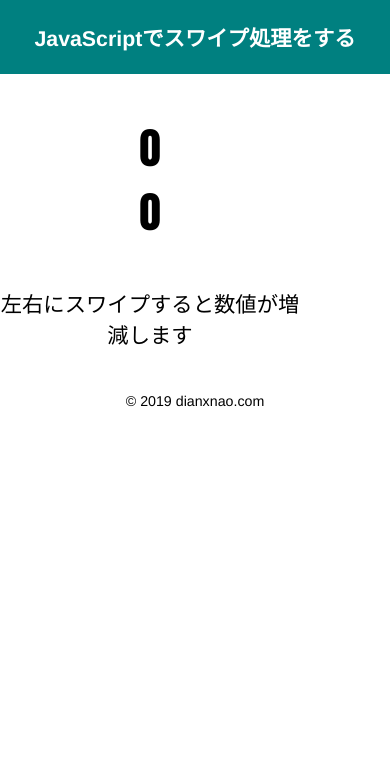
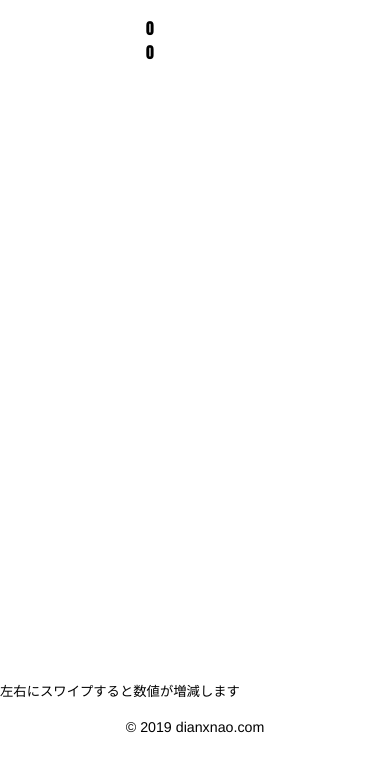
Before and after one commit to tanaka683/magic_browser, a plain HTML site: page index.html in a window 390 px wide. Drawn offline with Linux system fonts and the light colour scheme.

Commit message:
デバッグ用タップスタートのX，Yを出力(css調整)

```diff
--- a/index.html
+++ b/index.html
@@ -10,9 +10,9 @@
 <body>
     <script src="swipe.js" type="text/javascript"></script>
     <script src="mode_cal.js" type="text/javascript"></script>
-    <header>
+    <!-- <header>
         <h1>JavaScriptでスワイプ処理をする</h1>
-    </header>
+    </header> -->
 
     <div id="contents">
         <div id="number">
--- a/mode_cal.js
+++ b/mode_cal.js
@@ -0,0 +1,12 @@
+var mode_val=null;//モード格納用　0:ランダム，1:マーク，2:数字１，3:数字２
+var show_text=null;//出力するテキストリスト
+
+function model_cal(swipe_num){
+  if(mode_val==0){
+      show_text="♡1"
+  }
+  if(mode_val==1){
+      if(swipe_num==0){show_text="♠"}
+  }
+
+}
--- a/style.css
+++ b/style.css
@@ -12,24 +12,32 @@ body{
 	margin: 0 auto;
 }
 header{
-	padding: 1em;
+	padding: 1pt;
 	background-color: teal;
 }
 header h1{
-	font-size: 16pt;
+	font-size: 12pt;
 	text-align: center;
 	color: white;
 }
 #contents{
 	background-color: white;
     text-align: center;
-    width:300px;height:300px;
+    width:300px;height:700px;
+    position: relative;
 }
 #number{
 	padding: 1em 0;
 	font-family: Impact, Helvetica;
 	font-weight: 90;
-	font-size: 32pt;
+    font-size: 12pt;
+    text-align: center;
+}
+#undermemo{
+    position: absolute;
+    bottom: 0;
+    font-size:10pt;
+    text-align: center;
 }
 /* p{
 	font-size: 12pt;
@@ -56,8 +64,8 @@ footer{
 		font-weight: 900;
 		font-size: 128pt;
 	}
-	p{
+	/* p{
 		font-size: 18pt;
-	}
+	} */
 
 }
--- a/swipe.js
+++ b/swipe.js
@@ -1,4 +1,5 @@
 var mode_val;//モード格納用　0:ランダム，1:マーク，2:数字１，3:数字２
+var show_text;//出力するテキストリスト
 var no;				// 数値格納用
 var number;		// 数値表示部分のDOM取得用
 
```
